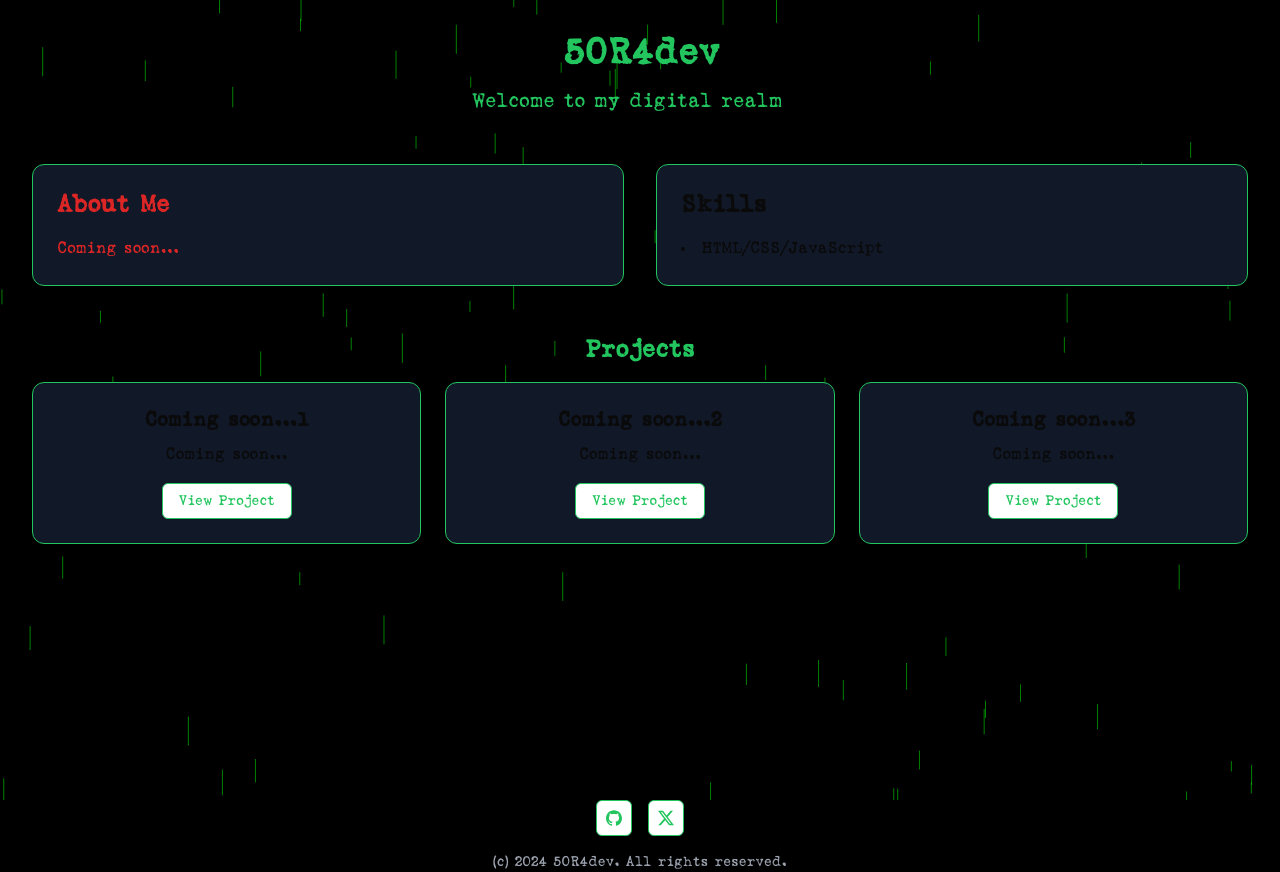
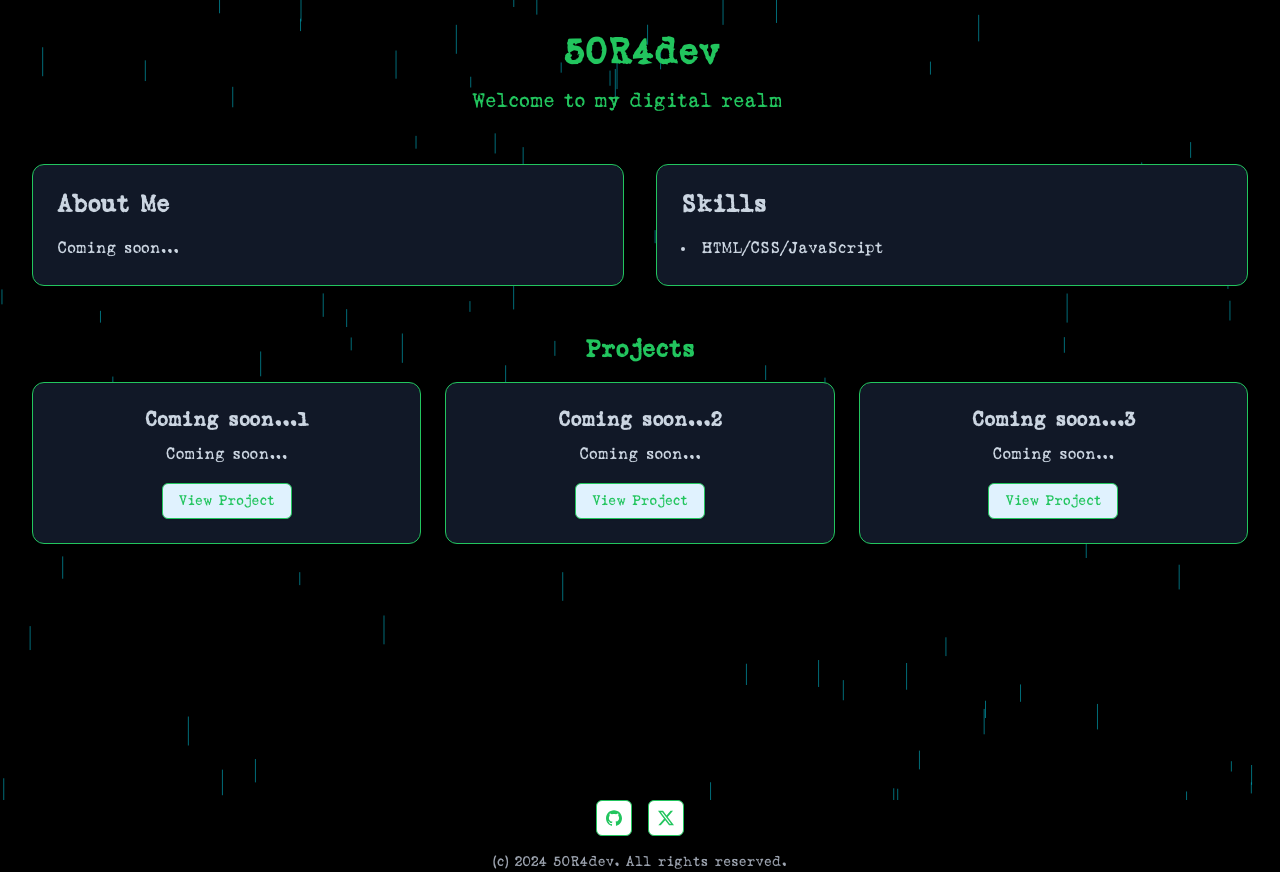
Before and after one commit to Lain-5OR4/lain_pages, a Next.js app: page / in a window 1280 px wide. Built offline with nearby package versions, Linux system fonts and the light colour scheme.

Commit message:
refactoring

```diff
--- a/src/app/layout.tsx
+++ b/src/app/layout.tsx
@@ -1,8 +1,8 @@
+import Background from "@/components/background/Background";
+import Footer from "@/components/footer/Footer";
 import type { Metadata } from "next";
 import localFont from "next/font/local";
 import "./globals.css";
-import Background from "@/components/background/Background";
-import Footer from "@/components/footer/Footer";
 
 const geistSans = localFont({
   src: "./fonts/GeistVF.woff",
--- a/src/app/page.tsx
+++ b/src/app/page.tsx
@@ -6,66 +6,7 @@ import "./styles/glitch.css";
 
 export default function Component() {
   const fullText = "Welcome to my digital realm ";
-  /*
-  const canvasRef = useRef<HTMLCanvasElement>(null);
-
-  useEffect(() => {
-    const canvas = canvasRef.current;
-    if (!canvas) return;
-
-    const ctx = canvas.getContext("2d");
-    if (!ctx) return;
-
-    canvas.width = window.innerWidth;
-    canvas.height = window.innerHeight;
-
-    const raindrops: { x: number; y: number; length: number; speed: number }[] = [];
-
-    for (let i = 0; i < 100; i++) {
-      raindrops.push({
-        x: Math.random() * canvas.width,
-        y: Math.random() * canvas.height,
-        length: Math.random() * 20 + 10,
-        speed: Math.random() * 10 + 5,
-      });
-    }
-
-    function drawRain() {
-      if (!ctx || !canvas) return;
-      ctx.clearRect(0, 0, canvas.width, canvas.height);
-      ctx.strokeStyle = "rgba(0, 255, 0, 0.5)";
-      ctx.lineWidth = 1;
-
-      for (const drop of raindrops) {
-        ctx.beginPath();
-        ctx.moveTo(drop.x, drop.y);
-        ctx.lineTo(drop.x, drop.y + drop.length);
-        ctx.stroke();
-
-        drop.y += drop.speed;
-        if (drop.y > canvas.height) {
-          drop.y = -drop.length;
-          drop.x = Math.random() * canvas.width;
-        }
-      }
-
-      requestAnimationFrame(drawRain);
-    }
-
-    drawRain();
-
-    const handleResize = () => {
-      canvas.width = window.innerWidth;
-      canvas.height = window.innerHeight;
-    };
-
-    window.addEventListener("resize", handleResize);
-
-    return () => {
-      window.removeEventListener("resize", handleResize);
-    };
-  }, []);
-  */
+  const renderTypingEffect = useTypingEffect(fullText);
 
   return (
     <div className="min-h-screen bg-black text-green-500 p-8 font-mono relative overflow-hidden">
@@ -74,21 +15,18 @@ export default function Component() {
           <h1 className="text-4xl font-bold mb-4 glitch" data-text="5OR4dev">
             5OR4dev
           </h1>
-          <p className="text-xl">
-            {useTypingEffect(fullText, 100)}
-            <span className="animate-blink">❚</span>
-          </p>
+          {renderTypingEffect()}
         </header>
 
         <section className="grid grid-cols-1 md:grid-cols-2 gap-8 mb-12">
-          <Card className="bg-gray-900 border-green-500 text-red-600">
+          <Card className="bg-gray-900 border-green-500 text-slate-300">
             <CardContent className="p-6">
               <h2 className="text-2xl font-bold mb-4">About Me</h2>
               <p>Coming soon...</p>
             </CardContent>
           </Card>
 
-          <Card className="bg-gray-900 border-green-500">
+          <Card className="bg-gray-900 border-green-500 text-slate-300">
             <CardContent className="p-6">
               <h2 className="text-2xl font-bold mb-4">Skills</h2>
               <ul className="list-disc list-inside">
@@ -104,13 +42,13 @@ export default function Component() {
             {["Coming soon...1", "Coming soon...2", "Coming soon...3"].map((project) => {
               const uniqueKey = `${project}`;
               return (
-                <Card key={uniqueKey} className="bg-gray-900 border-green-500">
+                <Card key={uniqueKey} className="bg-gray-900 border-green-500 text-slate-300">
                   <CardContent className="p-6">
                     <h3 className="text-xl font-bold mb-2">{project}</h3>
                     <p>Coming soon...</p>
                     <Button
                       variant="outline"
-                      className="mt-4 border-green-500 text-green-500 hover:bg-green-500 hover:text-black"
+                      className="mt-4 border-green-500 text-green-500 hover:bg-green-500 hover:text-black bg-sky-100"
                     >
                       View Project
                     </Button>
--- a/src/components/background/Background.tsx
+++ b/src/components/background/Background.tsx
@@ -28,7 +28,7 @@ const Background = () => {
     function drawRain() {
       if (!ctx || !canvas) return;
       ctx.clearRect(0, 0, canvas.width, canvas.height);
-      ctx.strokeStyle = "rgba(0, 255, 0, 0.5)";
+      ctx.strokeStyle = "rgba(0, 180, 200, 0.6)";
       ctx.lineWidth = 1;
 
       for (const drop of raindrops) {
--- a/src/hooks/useTypingEffect.ts
+++ b/src/hooks/useTypingEffect.tsx
@@ -22,5 +22,14 @@ export function useTypingEffect(fullText: string, typingSpeed = 100) {
     };
   }, [fullText, typingSpeed]);
 
-  return typedText;
+  const renderTypingEffect = () => {
+    return (
+      <p className="text-xl">
+        {typedText}
+        <span className="animate-blink">❚</span>
+      </p>
+    );
+  };
+
+  return renderTypingEffect;
 }
```
